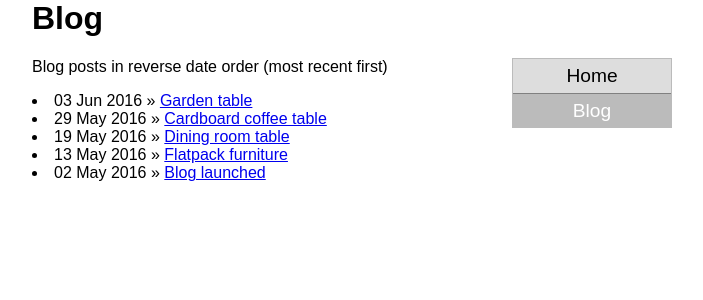
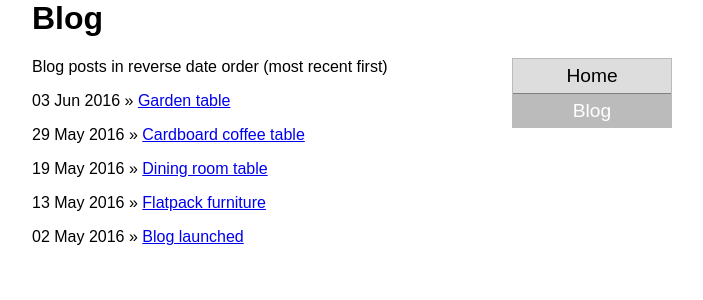
Before and after one commit to arfwilliamson/arfwilliamson.github.io, a Jekyll site: the page built from blog.html, in a window 1280 px wide. Shown: the top 300 px of the page, without its empty margins (208-911 px from the left). Built offline with Jekyll 4.4.1, drawn with Linux system fonts in a browser that asks for light colours.

Commit message:
Update blog.html

```diff
--- a/blog.html
+++ b/blog.html
@@ -3,12 +3,11 @@ layout: default
 title: Blog
 ---
 <p align=left>Blog posts in reverse date order (most recent first)</p>
-<ul>
-  {% for post in site.posts %}
-    <li>
+{% for post in site.posts %}
+    <p>
       <span>{{ post.date | date_to_string }}</span>
       &raquo;
       <a href="{{ post.url }}" title="{{ post.title }}">{{ post.title }}</a>
-    </li>
+    </p>
   {% endfor %}
 </ul>
```
